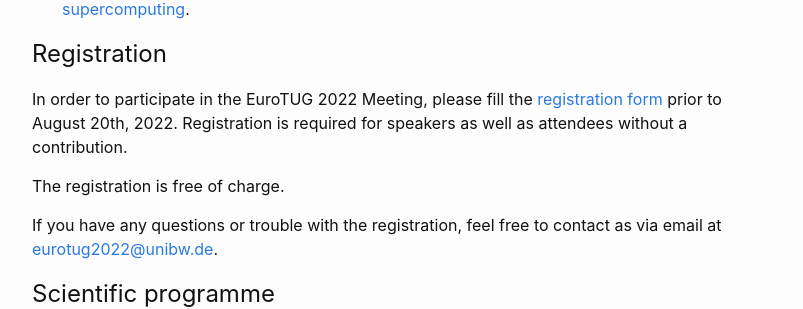
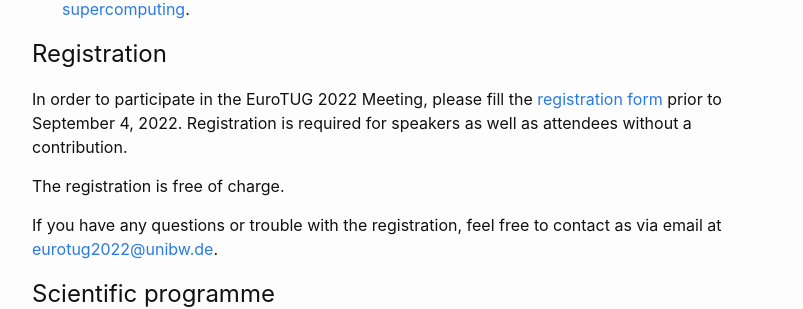
Before and after one commit to EuroTUG/eurotug.github.io, a Jekyll site: the page built from index.md, in a window 1280 px wide and 900 px high, scrolled down 820 px. Shown: the part 171-480 px from the top of the window, without its empty margins (238-1041 px from the left). Built offline with Jekyll 4.4.1, drawn with Linux system fonts in a browser that asks for light colours.

Commit message:
Extend registration deadline

```diff
--- a/index.md
+++ b/index.md
@@ -45,7 +45,7 @@ The EuroTUG 2022 meeting will be held as a virtual meeting under the auspices of
 
 ## Registration
 
-In order to participate in the EuroTUG 2022 Meeting, please fill the [registration form](https://docs.google.com/forms/d/e/1FAIpQLSeu8_LW_ijZU45qvH6boORGQifOXuylcy4J_DU6WSWg7ijvNw/viewform?usp=sf_link)  prior to August 20th, 2022. Registration is required for speakers as well as attendees without a contribution.
+In order to participate in the EuroTUG 2022 Meeting, please fill the [registration form](https://docs.google.com/forms/d/e/1FAIpQLSeu8_LW_ijZU45qvH6boORGQifOXuylcy4J_DU6WSWg7ijvNw/viewform?usp=sf_link)  prior to September 4, 2022. Registration is required for speakers as well as attendees without a contribution.
 
 The registration is free of charge.
 
```
